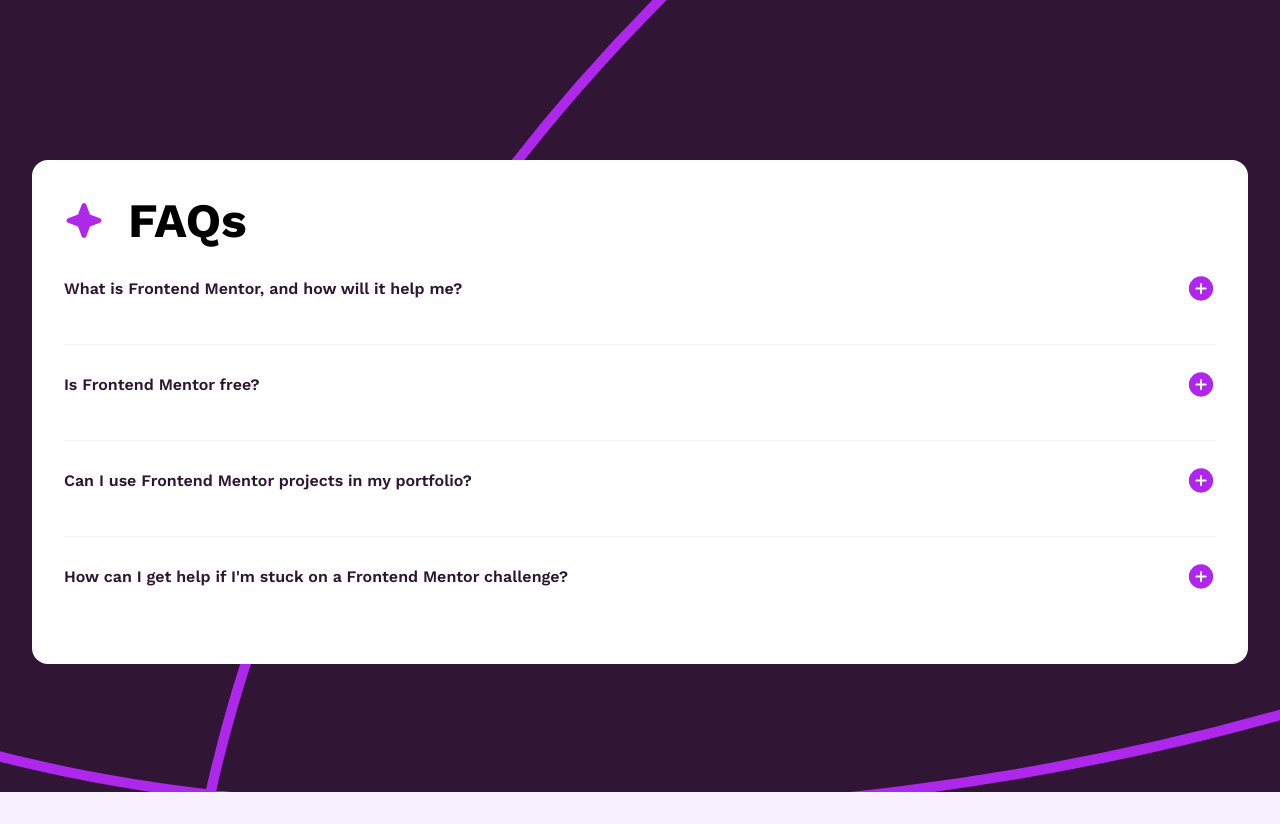
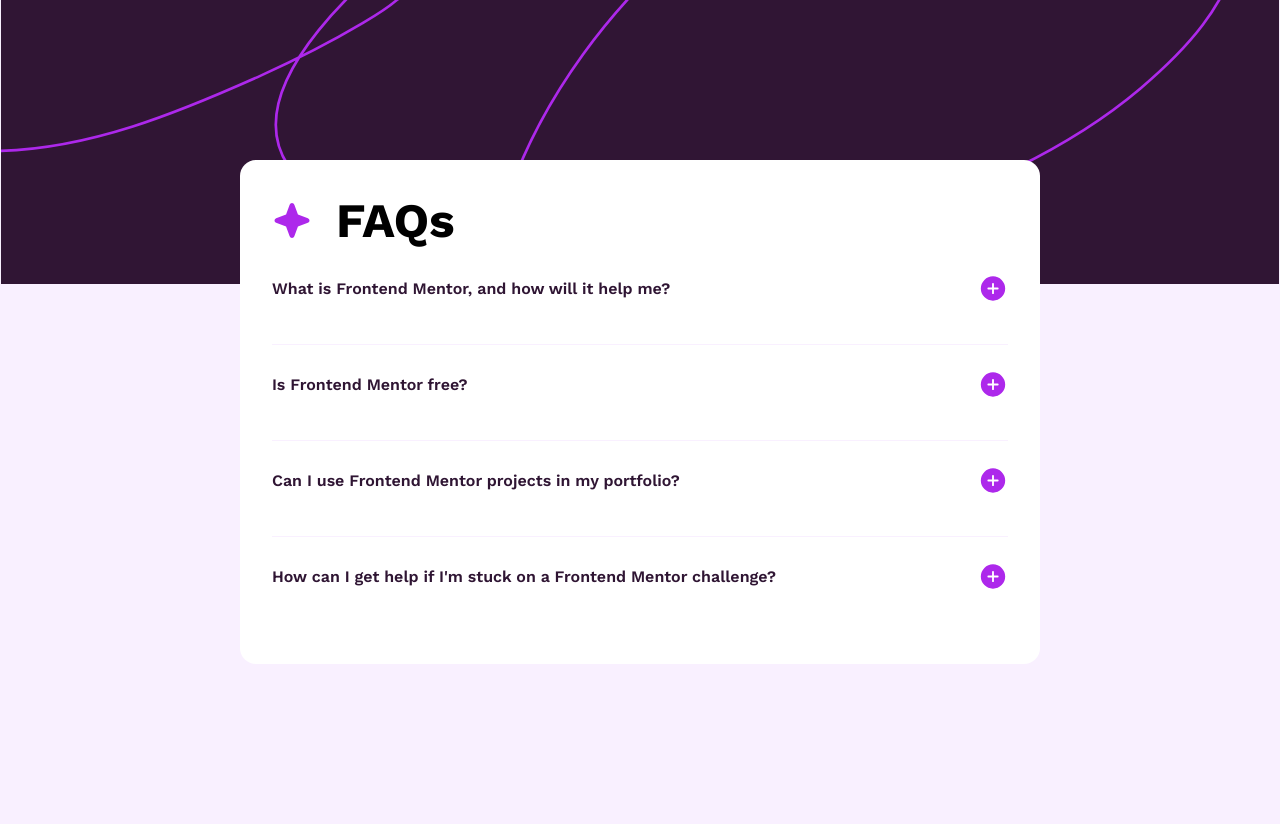
Before and after one commit to Mickey1992/frontend-mentor-faq-accordion, a React (Vite) app: page / in a window 1280 px wide. Built offline with nearby package versions, Linux system fonts and the light colour scheme.

Commit message:
add desktop styles

```diff
--- a/src/App.css
+++ b/src/App.css
@@ -9,6 +9,8 @@
 	background-color: var(--white);
 	border-radius: 1em;
 	padding: 2em;
+	max-width: 50em;
+	margin: auto;
 }
 
 .header {
--- a/src/index.css
+++ b/src/index.css
@@ -27,3 +27,12 @@
 	max-width: 100vw;
 	padding: 10em 2em;
 }
+
+@media (min-width: 48em) {
+	body {
+		background-image: url("assets/images/background-pattern-desktop.svg");
+		background-position: top;
+		background-repeat: no-repeat;
+		background-size: contain;
+	}
+}
```
